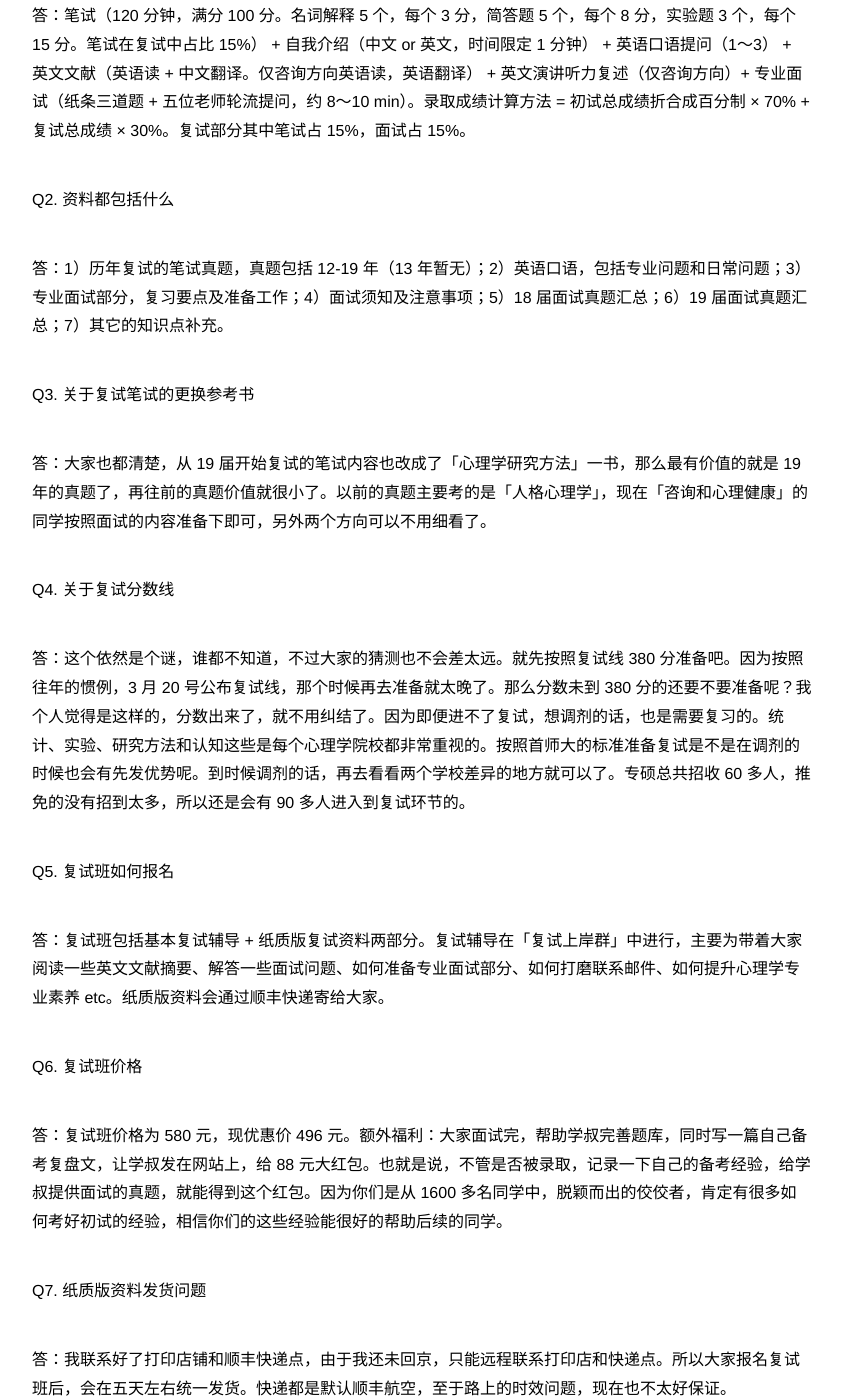
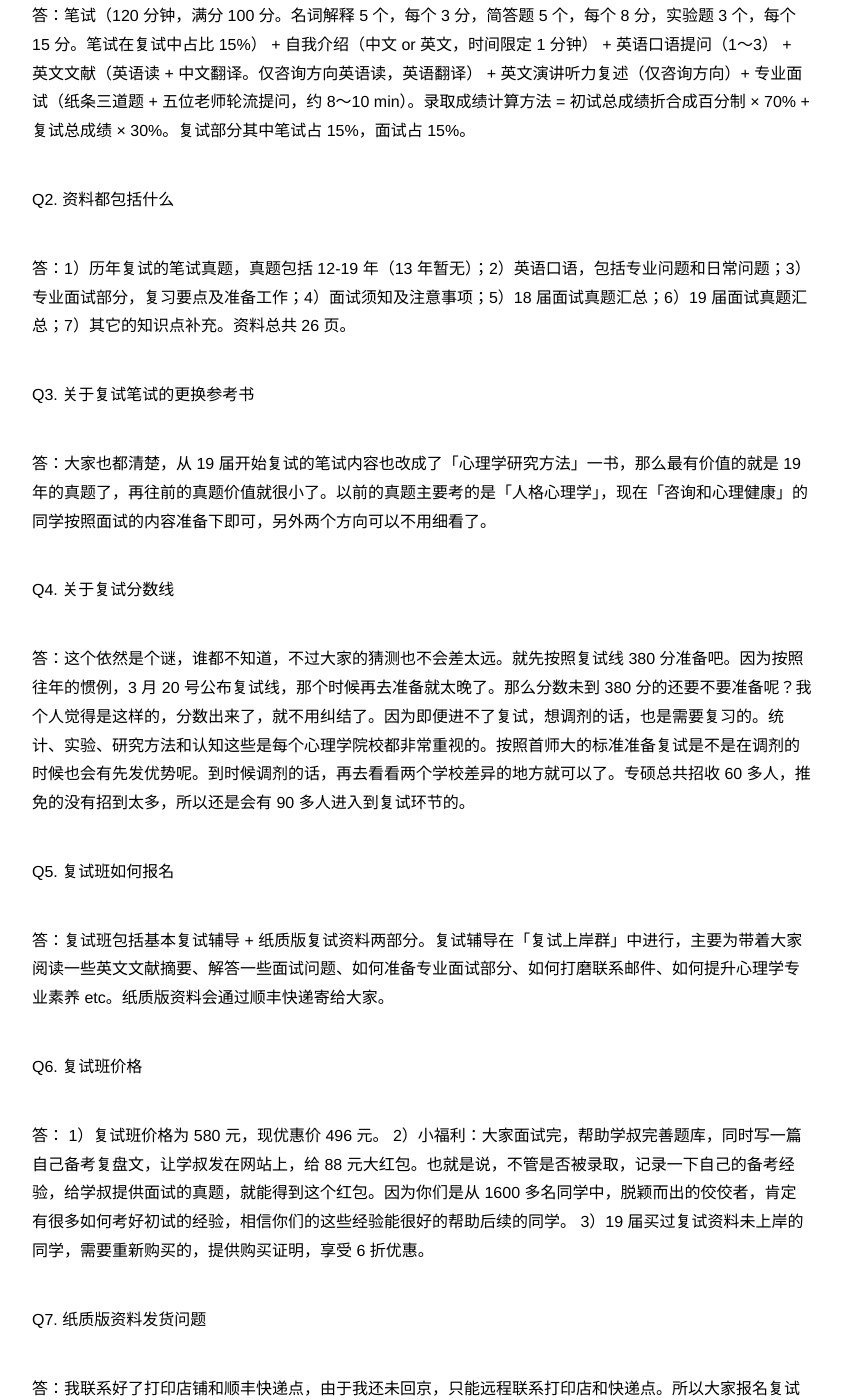
Before and after one commit to zapp926/cnu.github.io, a Jekyll site: the page built from _posts/2020-02-22-reexamine.md, in a window 1280 px wide and 1400 px high, scrolled down 1288 px. Shown: the whole window, without its empty margins (218-1060 px from the left). Built offline with Jekyll 4.4.1, drawn with Linux system fonts in a browser that asks for light colours.

Commit message:
Update 2020-02-22-reexamine.md

```diff
--- a/_posts/2020-02-22-reexamine.md
+++ b/_posts/2020-02-22-reexamine.md
@@ -23,7 +23,7 @@ Q1. 复试的详细流程
 
 Q2. 资料都包括什么
 
-答：1）历年复试的笔试真题，真题包括 12-19 年（13 年暂无）；2）英语口语，包括专业问题和日常问题；3）专业面试部分，复习要点及准备工作；4）面试须知及注意事项；5）18 届面试真题汇总；6）19 届面试真题汇总；7）其它的知识点补充。
+答：1）历年复试的笔试真题，真题包括 12-19 年（13 年暂无）；2）英语口语，包括专业问题和日常问题；3）专业面试部分，复习要点及准备工作；4）面试须知及注意事项；5）18 届面试真题汇总；6）19 届面试真题汇总；7）其它的知识点补充。资料总共 26 页。
 
 Q3. 关于复试笔试的更换参考书
 
@@ -39,7 +39,10 @@ Q5. 复试班如何报名
 
 Q6. 复试班价格
 
-答：复试班价格为 580 元，现优惠价 496 元。额外福利：大家面试完，帮助学叔完善题库，同时写一篇自己备考复盘文，让学叔发在网站上，给 88 元大红包。也就是说，不管是否被录取，记录一下自己的备考经验，给学叔提供面试的真题，就能得到这个红包。因为你们是从 1600 多名同学中，脱颖而出的佼佼者，肯定有很多如何考好初试的经验，相信你们的这些经验能很好的帮助后续的同学。
+答：
+1）复试班价格为 580 元，现优惠价 496 元。
+2）小福利：大家面试完，帮助学叔完善题库，同时写一篇自己备考复盘文，让学叔发在网站上，给 88 元大红包。也就是说，不管是否被录取，记录一下自己的备考经验，给学叔提供面试的真题，就能得到这个红包。因为你们是从 1600 多名同学中，脱颖而出的佼佼者，肯定有很多如何考好初试的经验，相信你们的这些经验能很好的帮助后续的同学。
+3）19 届买过复试资料未上岸的同学，需要重新购买的，提供购买证明，享受 6 折优惠。
 
 Q7. 纸质版资料发货问题
 
```
